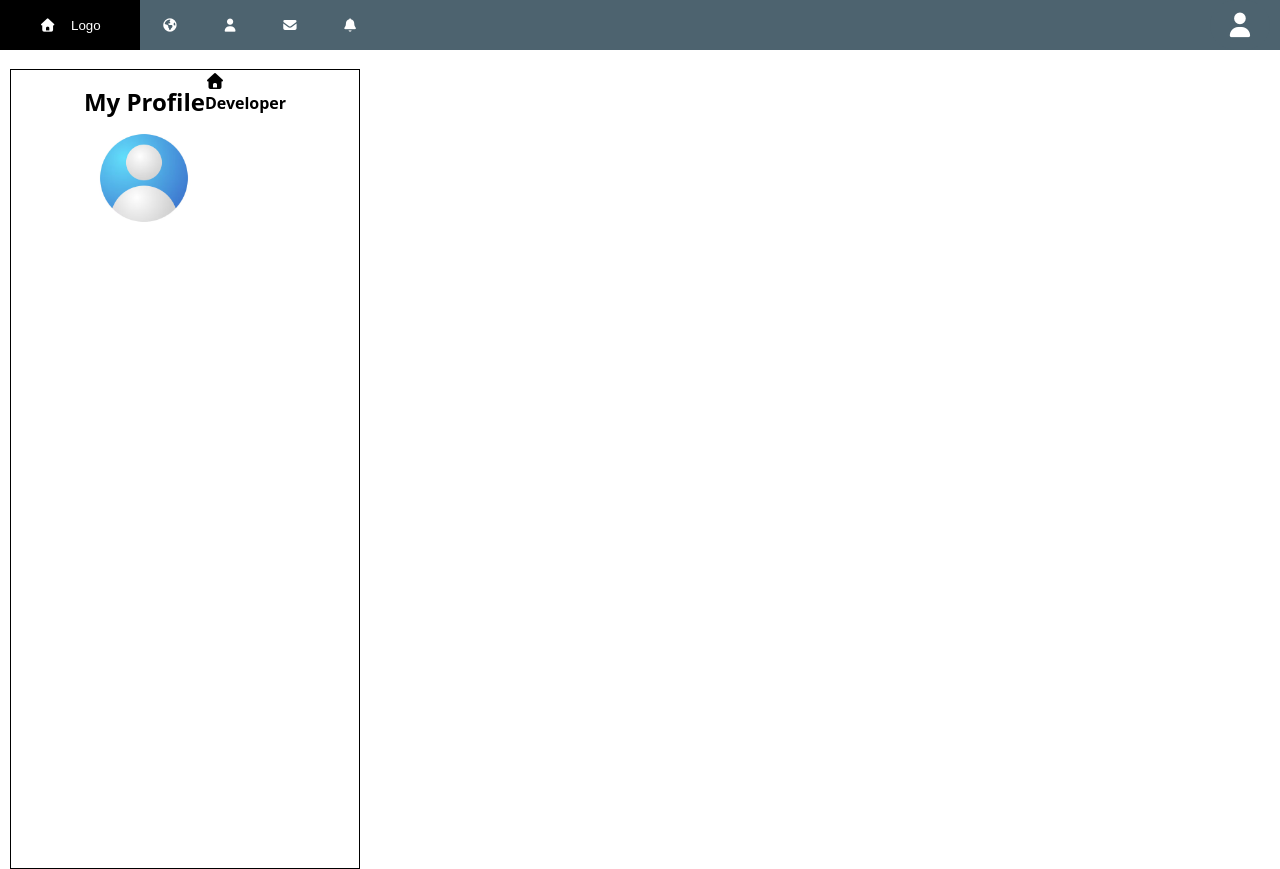
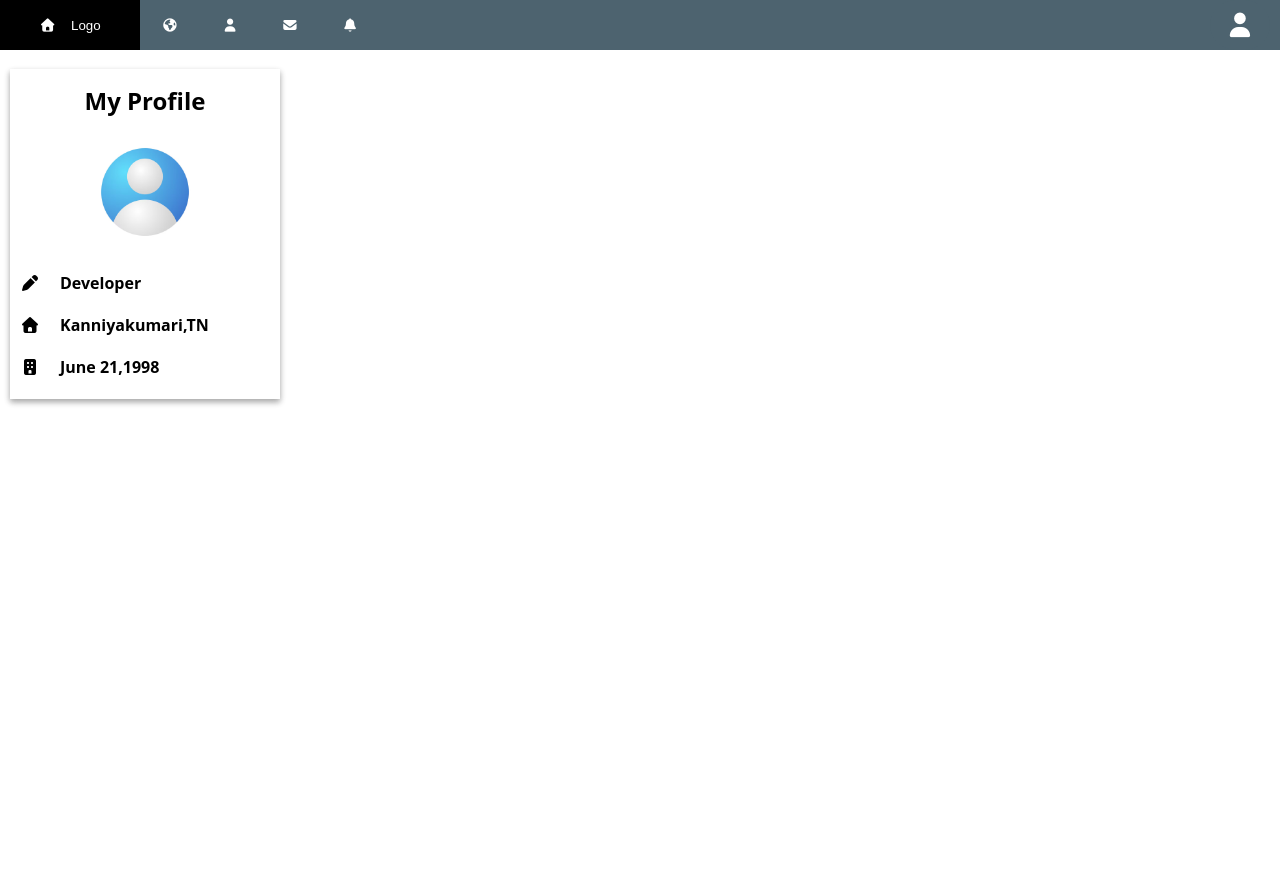
Before and after one commit to kirthick2004/New-pro-2, a plain HTML site: page index.html in a window 1280 px wide. After the commit the page ends 800 px from the top, so only its background shows below. Drawn offline with Linux system fonts and the light colour scheme.

Commit message:
Profile Complete

```diff
--- a/index.html
+++ b/index.html
@@ -73,10 +73,26 @@
             </span>
         </div>
         <div class="job">
-            <span job-color>
+            <span class="job-icon">
+                <i class="fa-solid fa-pen"></i>
+            </span>
+            <h4>Developer</h4>
+        </div>
+
+         <div class="job">
+            <span class="job-icon">
                 <i class="fa-solid fa-house"></i>
             </span>
-            <h4>Developer</h4>
+            <h4>Kanniyakumari,TN</h4>
+        </div>
+
+         <div class="job">
+            <div class="job-icon">
+                <i class="fa-solid fa-building"></i>
+            </div>
+            <div class="job-text"><h4>June 21,1998</h4></div>
+
+
         </div>
         </div>
     </section>
--- a/style.css
+++ b/style.css
@@ -94,23 +94,35 @@
     margin: auto;
     margin-top: 19px;
     margin-left: 10px;
-    width: 350px;
-    height: 800px;
-    border: 1px solid;
+    width: 270px;
+    height: 330px;
+    /* border: 1px solid; */
      display: flex;
-     justify-content: center;
+     /* align-items: center; */
+     flex-direction: column;
+     font-weight: lighter;
+     box-shadow: rgba(0, 0, 0, 0.16) 0px 3px 6px, rgba(0, 0, 0, 0.23) 0px 3px 6px;;
 
 }
 
-.detail{
 
+.my-text{
+    display: flex;
+    justify-content: center;
+    margin-top: 15px;
+}
 
-
-}
-.my-text{
+.photo{
+    display: flex;
+    justify-content: center;
     margin-top: 15px;
 }
 
 .job{
-
+   display: flex;
+   gap: 20px;
+   margin-top: 20px;
 }
+.job-icon{
+    margin-left: 10px;
+}
```
